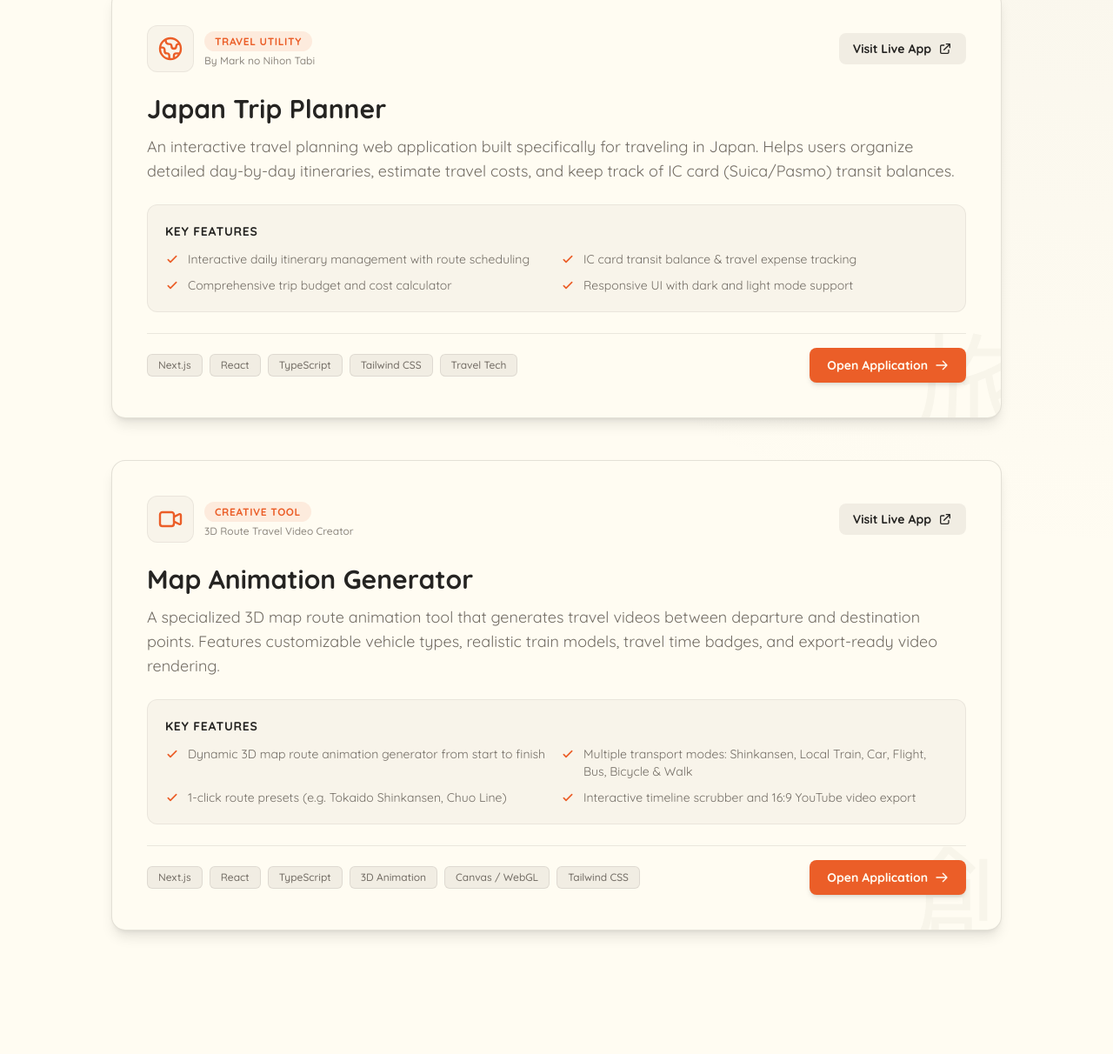
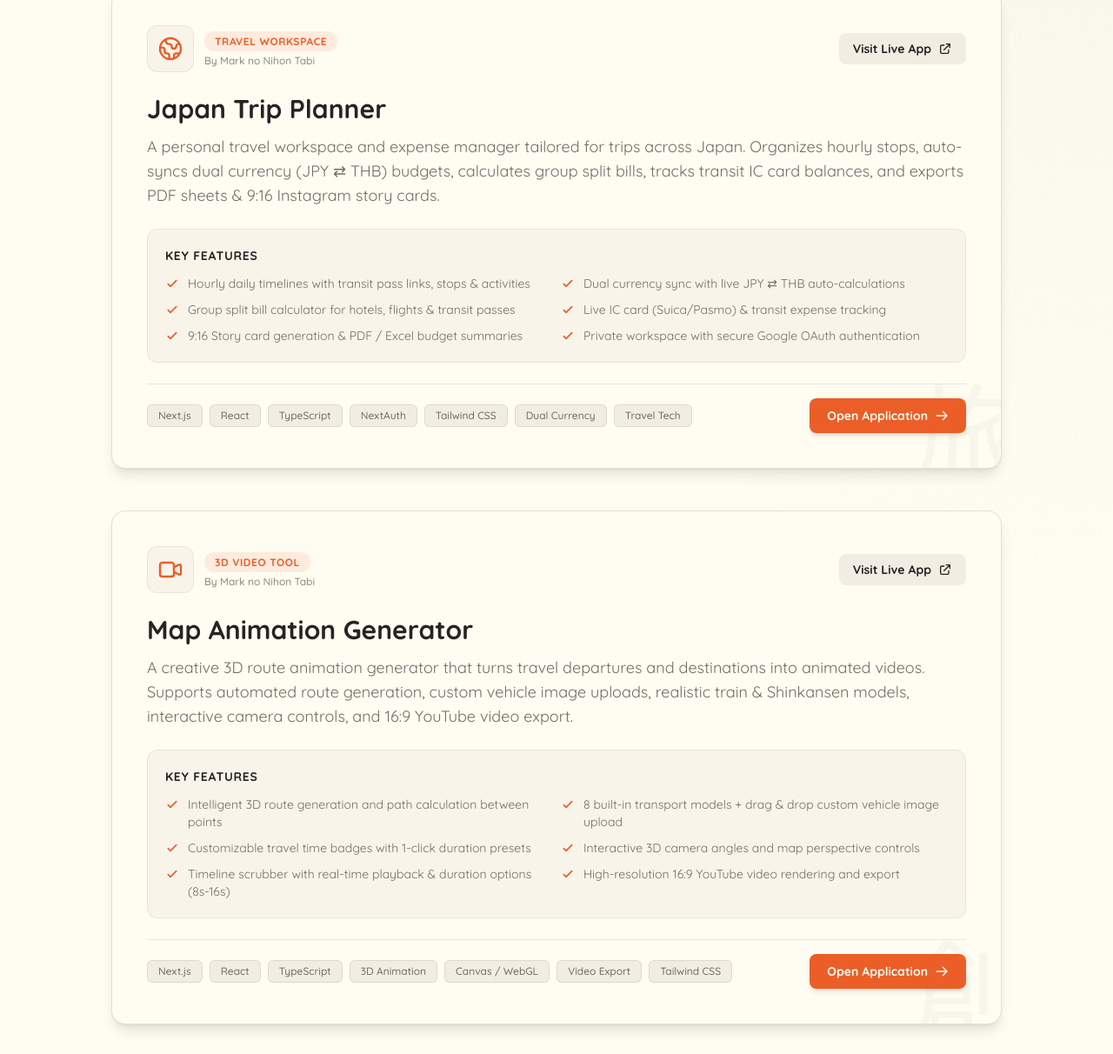
Before and after one commit to markPoramest/portfolio, an Astro site: page /portfolio/projects in a window 1280 px wide. Shown: the part 327-1539 px from the top of the page at 87% size. Before the commit the page ends 1493 px from the top, so only its background shows below. Built offline with nearby package versions, Linux system fonts and the light colour scheme; Astro itself is replaced by a stand-in of ours.

Commit message:
feat: update Japan Trip Planner and Map Animation Generator details, work info, and CV

```diff
--- a/src/content/work/company_3.md
+++ b/src/content/work/company_3.md
@@ -10,6 +10,7 @@ image: "/image/feedme-logo.jpg"
 
 - Develop POS applications using Flutter and Vue for the frontend, Node.js and Golang for the backend, while
   using GitHub Copilot and Claude to speed up development. <br></br>
-- Build internal tools using AI skill plugins to support and assist the Thailand team. <br></br>
+- Build AI skills and MCP tools to support the Thailand team with the onboarding process. <br></br>
+- Integrate the POS system with third-party delivery platforms in Thailand.  <br></br>
 - Collaborate closely with the Malaysian engineering team, using English as the primary language to
   communicate and work together.
--- a/src/pages/projects.astro
+++ b/src/pages/projects.astro
@@ -7,32 +7,36 @@ const projects = [
     subtitle: "By Mark no Nihon Tabi",
     url: "https://japantripplanner.vercel.app/",
     description:
-      "An interactive travel planning web application built specifically for traveling in Japan. Helps users organize detailed day-by-day itineraries, estimate travel costs, and keep track of IC card (Suica/Pasmo) transit balances.",
-    tags: ["Next.js", "React", "TypeScript", "Tailwind CSS", "Travel Tech"],
+      "A personal travel workspace and expense manager tailored for trips across Japan. Organizes hourly stops, auto-syncs dual currency (JPY ⇄ THB) budgets, calculates group split bills, tracks transit IC card balances, and exports PDF sheets & 9:16 Instagram story cards.",
+    tags: ["Next.js", "React", "TypeScript", "NextAuth", "Tailwind CSS", "Dual Currency", "Travel Tech"],
     features: [
-      "Interactive daily itinerary management with route scheduling",
-      "IC card transit balance & travel expense tracking",
-      "Comprehensive trip budget and cost calculator",
-      "Responsive UI with dark and light mode support"
+      "Hourly daily timelines with transit pass links, stops & activities",
+      "Dual currency sync with live JPY ⇄ THB auto-calculations",
+      "Group split bill calculator for hotels, flights & transit passes",
+      "Live IC card (Suica/Pasmo) & transit expense tracking",
+      "9:16 Story card generation & PDF / Excel budget summaries",
+      "Private workspace with secure Google OAuth authentication"
     ],
-    highlight: "Travel Utility",
+    highlight: "Travel Workspace",
     kanjiWatermark: "旅",
     icon: `<svg class="w-8 h-8 text-wabi-accent dark:text-tokyo-accent" fill="none" stroke="currentColor" viewBox="0 0 24 24"><path stroke-linecap="round" stroke-linejoin="round" stroke-width="1.8" d="M3.055 11H5a2 2 0 012 2v1a2 2 0 002 2 2 2 0 012 2v2.945M8 3.935V5.5A2.5 2.5 0 0010.5 8h.5a2 2 0 012 2 2 2 0 104 0 2 2 0 012-2h1.064M15 20.488V18a2 2 0 012-2h3.064M21 12a9 9 0 11-18 0 9 9 0 0118 0z" /></svg>`
   },
   {
     title: "Map Animation Generator",
-    subtitle: "3D Route Travel Video Creator",
+    subtitle: "By Mark no Nihon Tabi",
     url: "https://map-animation-generator.vercel.app/",
     description:
-      "A specialized 3D map route animation tool that generates travel videos between departure and destination points. Features customizable vehicle types, realistic train models, travel time badges, and export-ready video rendering.",
-    tags: ["Next.js", "React", "TypeScript", "3D Animation", "Canvas / WebGL", "Tailwind CSS"],
+      "A creative 3D route animation generator that turns travel departures and destinations into animated videos. Supports automated route generation, custom vehicle image uploads, realistic train & Shinkansen models, interactive camera controls, and 16:9 YouTube video export.",
+    tags: ["Next.js", "React", "TypeScript", "3D Animation", "Canvas / WebGL", "Video Export", "Tailwind CSS"],
     features: [
-      "Dynamic 3D map route animation generator from start to finish",
-      "Multiple transport modes: Shinkansen, Local Train, Car, Flight, Bus, Bicycle & Walk",
-      "1-click route presets (e.g. Tokaido Shinkansen, Chuo Line)",
-      "Interactive timeline scrubber and 16:9 YouTube video export"
+      "Intelligent 3D route generation and path calculation between points",
+      "8 built-in transport models + drag & drop custom vehicle image upload",
+      "Customizable travel time badges with 1-click duration presets",
+      "Interactive 3D camera angles and map perspective controls",
+      "Timeline scrubber with real-time playback & duration options (8s-16s)",
+      "High-resolution 16:9 YouTube video rendering and export"
     ],
-    highlight: "Creative Tool",
+    highlight: "3D Video Tool",
     kanjiWatermark: "創",
     icon: `<svg class="w-8 h-8 text-wabi-accent dark:text-tokyo-accent" fill="none" stroke="currentColor" viewBox="0 0 24 24"><path stroke-linecap="round" stroke-linejoin="round" stroke-width="1.8" d="M15 10l4.553-2.276A1 1 0 0121 8.618v6.764a1 1 0 01-1.447.894L15 14M5 18h8a2 2 0 002-2V8a2 2 0 00-2-2H5a2 2 0 00-2 2v8a2 2 0 002 2z" /></svg>`
   }
```
Also changed, not shown: README.md, 1 other file.
